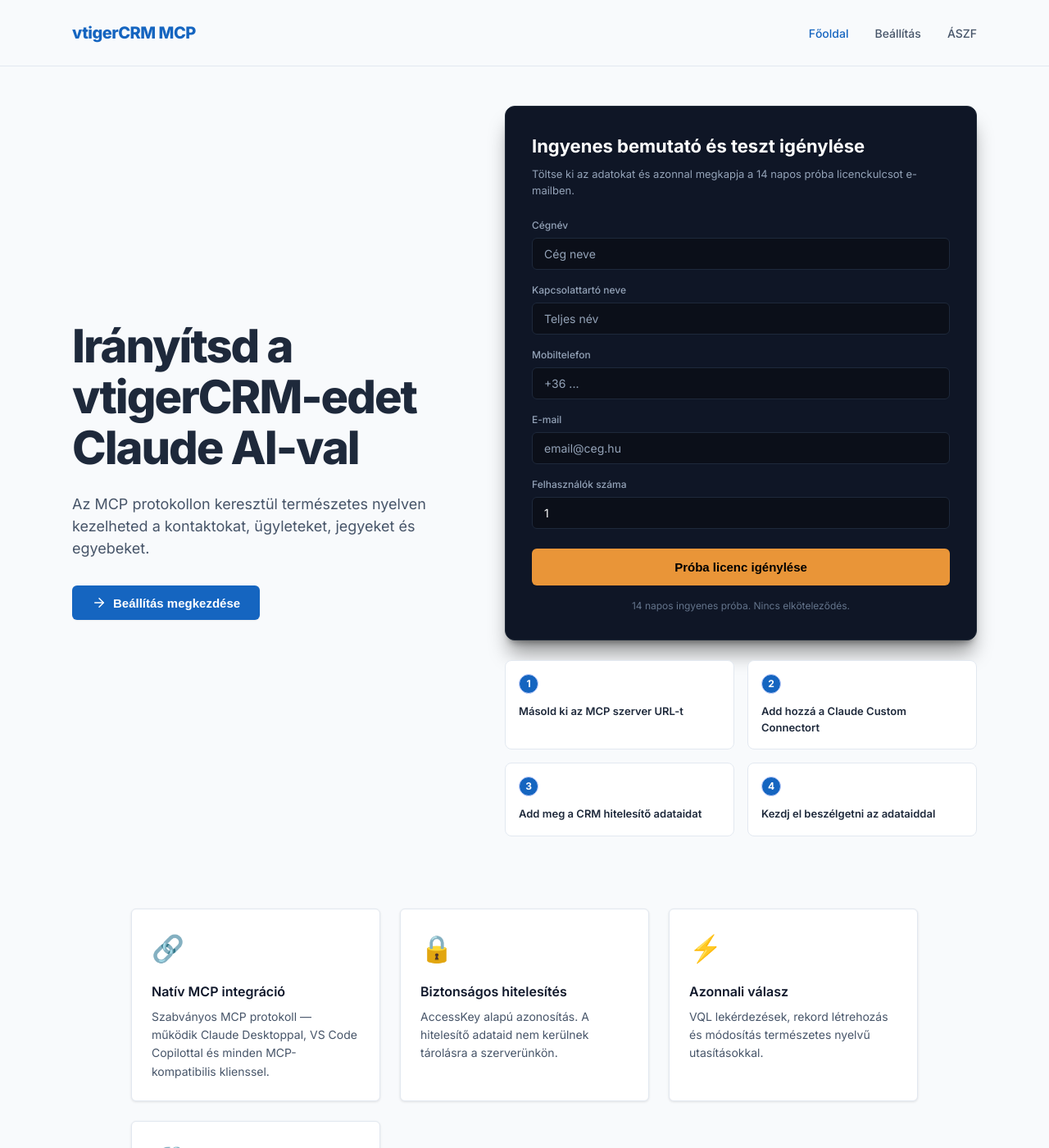
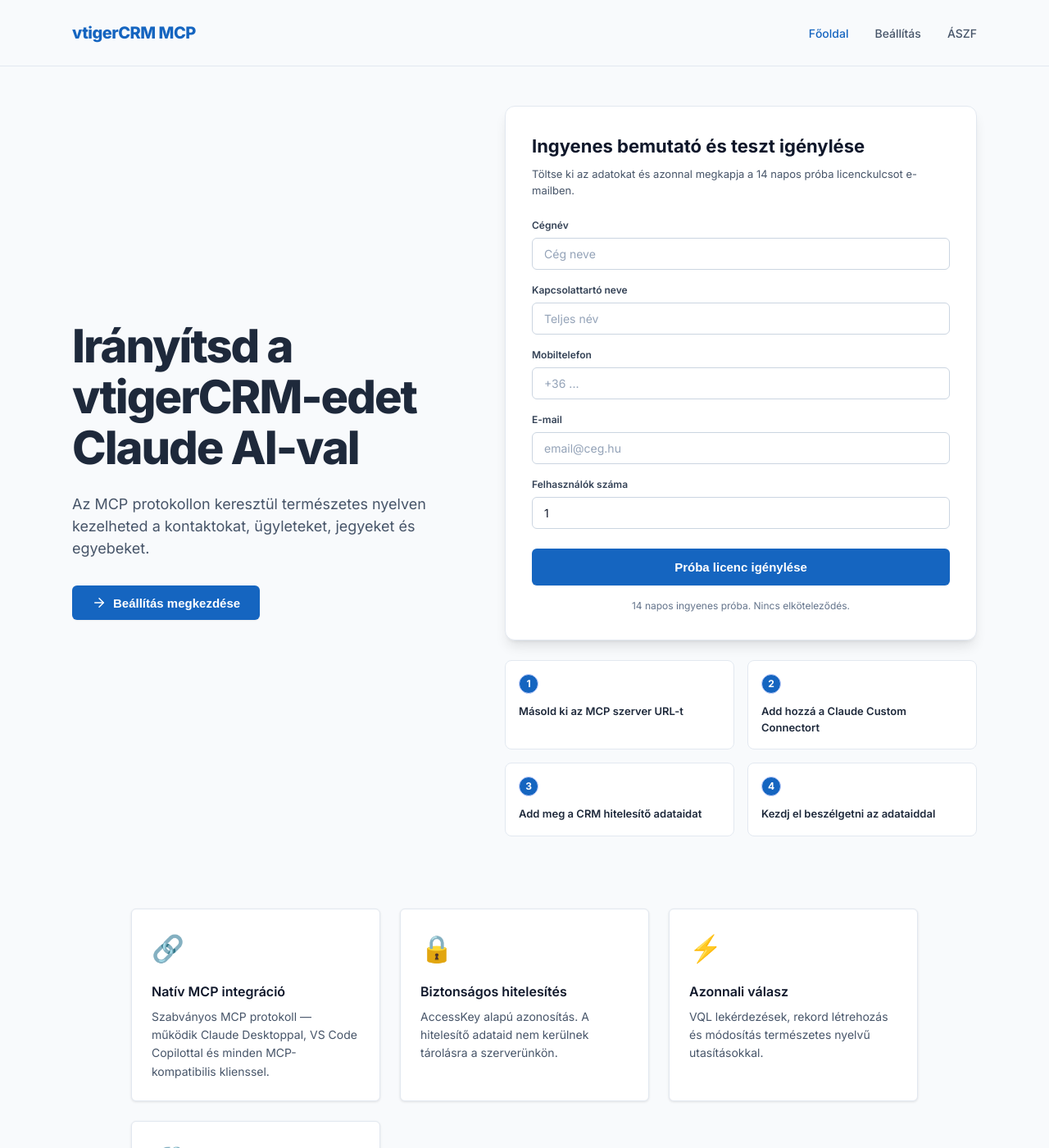
Before and after one commit to Monesz1/vtiger-mcp-page, a Jekyll site: the page built from index.md, in a window 1280 px wide and 1400 px high. Shown: the whole window at 82% size. Built offline with Jekyll 4.4.1, drawn with Linux system fonts in a browser that asks for light colours.

Commit message:
feat: Update UI colors and styles
Refactors the styling of the connection tester widget and input fields to use a lighter color palette. This improves the visual appearance and readability of the form.

```diff
--- a/_includes/head.html
+++ b/_includes/head.html
@@ -93,7 +93,7 @@
   .hero-layout { display: grid; grid-template-columns: 1fr 1.2fr; gap: 48px; padding: 48px; align-items: center; max-width: 1200px; margin: 0 auto; }
   .steps-grid { display: grid; grid-template-columns: 1fr 1fr; gap: 16px; }
   .widgets-container { display: flex; flex-direction: column; gap: 24px; }
-  .connection-tester { background: #0F1626; color: white; border: 1px solid #1F2937; border-radius: 12px; padding: 32px; box-shadow: 0 20px 25px -5px rgb(0 0 0 / 0.4), 0 8px 10px -6px rgb(0 0 0 / 0.4); }
+  .connection-tester { background: #FFFFFF; color: #0F172A; border: 1px solid #E2E8F0; border-radius: 12px; padding: 32px; box-shadow: 0 10px 15px -3px rgb(0 0 0 / 0.1), 0 4px 6px -4px rgb(0 0 0 / 0.1); }
   .cta-group { display: flex; gap: 16px; }
   .hero { padding: 80px 48px; background: var(--color-bg); }
   .hero .container { max-width: 1200px; margin: 0 auto; text-align: left; }
--- a/index.md
+++ b/index.md
@@ -18,36 +18,36 @@ layout: default
   <section class="widgets-container animate-fade-in-up delay-3">
     <div class="widget connection-tester">
       <div style="padding-bottom: 24px;">
-        <h2 style="font-size: 22px; font-weight: 700; margin-bottom: 8px; color: white;">Ingyenes bemutató és teszt igénylése</h2>
-        <p style="font-size: 13px; color: #94A3B8; margin: 0; line-height: 1.5;">Töltse ki az adatokat és azonnal megkapja a 14 napos próba licenckulcsot e-mailben.</p>
+        <h2 style="font-size: 22px; font-weight: 700; margin-bottom: 8px; color: #0F172A;">Ingyenes bemutató és teszt igénylése</h2>
+        <p style="font-size: 13px; color: #475569; margin: 0; line-height: 1.5;">Töltse ki az adatokat és azonnal megkapja a 14 napos próba licenckulcsot e-mailben.</p>
       </div>
 
       <div class="form-group" style="margin-bottom: 16px;">
-        <label style="display: block; font-size: 12px; margin-bottom: 6px; font-weight: 500; color: #94A3B8;">Cégnév</label>
-        <input type="text" id="company_name" class="form-control" style="width: 100%; padding: 10px 14px; background: #0B0F19; border: 1px solid #1E293B; border-radius: 6px; color: white; font-size: 14px; transition: all 0.2s;" placeholder="Cég neve">
+        <label style="display: block; font-size: 12px; margin-bottom: 6px; font-weight: 600; color: #334155;">Cégnév</label>
+        <input type="text" id="company_name" class="form-control" style="width: 100%; padding: 10px 14px; background: #FFFFFF; border: 1px solid #CBD5E1; border-radius: 6px; color: #0F172A; font-size: 14px; transition: all 0.2s;" placeholder="Cég neve">
       </div>
 
       <div class="form-group" style="margin-bottom: 16px;">
-        <label style="display: block; font-size: 12px; margin-bottom: 6px; font-weight: 500; color: #94A3B8;">Kapcsolattartó neve</label>
-        <input type="text" class="form-control" style="width: 100%; padding: 10px 14px; background: #0B0F19; border: 1px solid #1E293B; border-radius: 6px; color: white; font-size: 14px; transition: all 0.2s;" placeholder="Teljes név">
+        <label style="display: block; font-size: 12px; margin-bottom: 6px; font-weight: 600; color: #334155;">Kapcsolattartó neve</label>
+        <input type="text" class="form-control" style="width: 100%; padding: 10px 14px; background: #FFFFFF; border: 1px solid #CBD5E1; border-radius: 6px; color: #0F172A; font-size: 14px; transition: all 0.2s;" placeholder="Teljes név">
       </div>
 
       <div class="form-group" style="margin-bottom: 16px;">
-        <label style="display: block; font-size: 12px; margin-bottom: 6px; font-weight: 500; color: #94A3B8;">Mobiltelefon</label>
-        <input type="tel" class="form-control" style="width: 100%; padding: 10px 14px; background: #0B0F19; border: 1px solid #1E293B; border-radius: 6px; color: white; font-size: 14px; transition: all 0.2s;" placeholder="+36 ...">
+        <label style="display: block; font-size: 12px; margin-bottom: 6px; font-weight: 600; color: #334155;">Mobiltelefon</label>
+        <input type="tel" class="form-control" style="width: 100%; padding: 10px 14px; background: #FFFFFF; border: 1px solid #CBD5E1; border-radius: 6px; color: #0F172A; font-size: 14px; transition: all 0.2s;" placeholder="+36 ...">
       </div>
 
       <div class="form-group" style="margin-bottom: 16px;">
-        <label style="display: block; font-size: 12px; margin-bottom: 6px; font-weight: 500; color: #94A3B8;">E-mail</label>
-        <input type="email" class="form-control" style="width: 100%; padding: 10px 14px; background: #0B0F19; border: 1px solid #1E293B; border-radius: 6px; color: white; font-size: 14px; transition: all 0.2s;" placeholder="email@ceg.hu">
+        <label style="display: block; font-size: 12px; margin-bottom: 6px; font-weight: 600; color: #334155;">E-mail</label>
+        <input type="email" class="form-control" style="width: 100%; padding: 10px 14px; background: #FFFFFF; border: 1px solid #CBD5E1; border-radius: 6px; color: #0F172A; font-size: 14px; transition: all 0.2s;" placeholder="email@ceg.hu">
       </div>
 
       <div class="form-group" style="margin-bottom: 24px;">
-        <label style="display: block; font-size: 12px; margin-bottom: 6px; font-weight: 500; color: #94A3B8;">Felhasználók száma</label>
-        <input type="number" class="form-control" style="width: 100%; padding: 10px 14px; background: #0B0F19; border: 1px solid #1E293B; border-radius: 6px; color: white; font-size: 14px; transition: all 0.2s;" placeholder="1" value="1">
+        <label style="display: block; font-size: 12px; margin-bottom: 6px; font-weight: 600; color: #334155;">Felhasználók száma</label>
+        <input type="number" class="form-control" style="width: 100%; padding: 10px 14px; background: #FFFFFF; border: 1px solid #CBD5E1; border-radius: 6px; color: #0F172A; font-size: 14px; transition: all 0.2s;" placeholder="1" value="1">
       </div>
 
-      <button id="trial-request-btn" class="btn" style="width: 100%; justify-content: center; background: #E99538; color: #000; font-weight: 700; padding: 14px; border-radius: 6px; border: none; font-size: 15px;">Próba licenc igénylése</button>
+      <button id="trial-request-btn" class="btn btn-primary" style="width: 100%; justify-content: center; font-weight: 700; padding: 14px; border-radius: 6px; font-size: 15px;" onclick="runConnectionTest()">Próba licenc igénylése</button>
 
       <div style="text-align: center; margin-top: 16px; font-size: 12px; color: #64748B;">
         14 napos ingyenes próba. Nincs elköteleződés.
```
